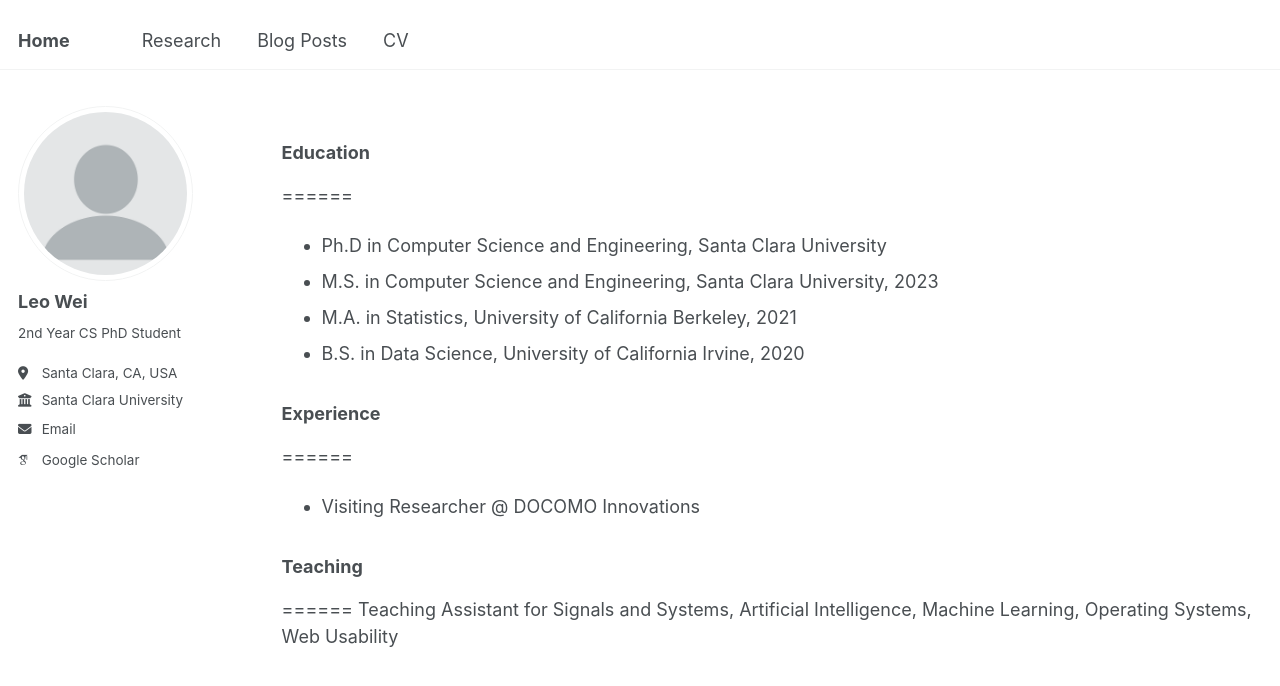
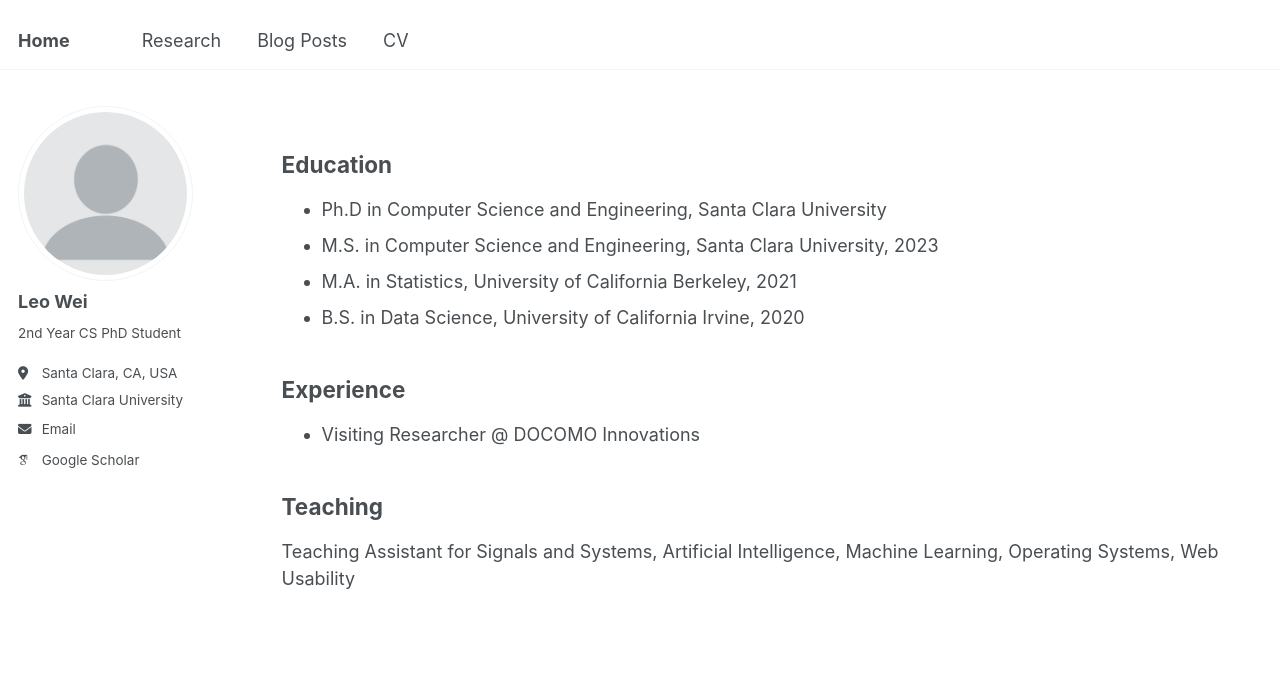
Before and after one commit to tingruew/tingruew.github.io, a Jekyll site: the page built from _pages/cv.md, in a window 1280 px wide and 961 px high. Shown: the top 686 px of the window. Built offline with Jekyll 4.4.1, drawn with Linux system fonts in a browser that asks for light colours; some web fonts are replaced.

Commit message:
Update cv.md

```diff
--- a/_pages/cv.md
+++ b/_pages/cv.md
@@ -6,17 +6,17 @@ author_profile: true
 
 {% include base_path %}
 
-### Education
-======
+## Education
+
 * Ph.D in Computer Science and Engineering, Santa Clara University
 * M.S. in Computer Science and Engineering, Santa Clara University, 2023
 * M.A. in Statistics, University of California Berkeley, 2021
 * B.S. in Data Science, University of California Irvine, 2020
 
-### Experience
-======
+## Experience
+
 * Visiting Researcher @ DOCOMO Innovations
 
-### Teaching
-======
+## Teaching
+
 Teaching Assistant for Signals and Systems, Artificial Intelligence, Machine Learning, Operating Systems, Web Usability
```
